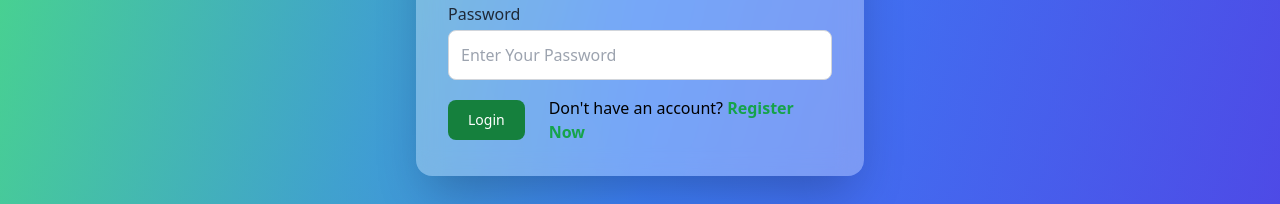
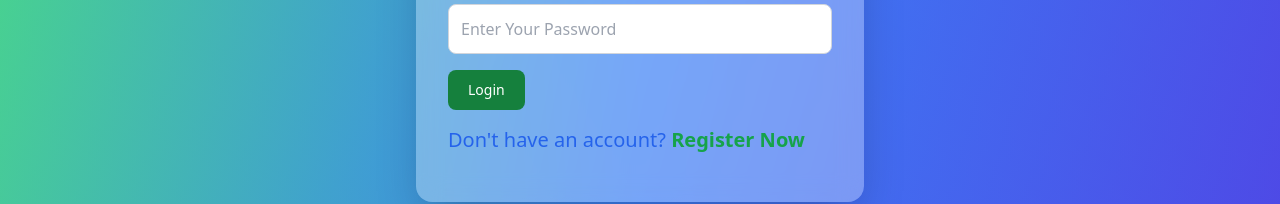
Before and after one commit to MohamedKamal100/E-Commerce, a React (Vite) app: page /#/login in a window 1280 px wide. Shown: the part 484-688 px from the top of the page. Built offline with nearby package versions, Linux system fonts and the light colour scheme; no server answers.

Commit message:
make some styles

```diff
--- a/src/components/Login/Login.jsx
+++ b/src/components/Login/Login.jsx
@@ -243,7 +243,7 @@ export default function Login() {
             )}
           </div>
 
-          <div className="flex items-center gap-6">
+          <div className="sm:flex-col lg:flex-row justify-between items-center gap-6">
             <button
               type="submit"
               className="text-white bg-green-700 hover:bg-green-800 focus:ring-4 focus:outline-none focus:ring-green-300 font-medium rounded-lg text-sm w-full sm:w-auto px-5 py-2.5 text-center flex items-center justify-center"
@@ -274,7 +274,7 @@ export default function Login() {
               )}
             </button>
 
-            <p>
+            <p className="my-4 text-bold text-blue-600 text-xl">
               Don't have an account?{" "}
               <span className="font-semibold">
                 <Link to={"/register"} className="text-green-600 hover:underline">
--- a/src/components/Register/Register.jsx
+++ b/src/components/Register/Register.jsx
@@ -114,9 +114,10 @@
 
 import React, { useState } from "react";
 import { useFormik } from "formik";
-import { useNavigate } from "react-router-dom";
+import { Link, useNavigate } from "react-router-dom";
 import * as Yup from "yup";
 import axios from "axios";
+
 
 export default function Register() {
   let navigate = useNavigate();
@@ -232,6 +233,7 @@ export default function Register() {
             </div>
           ))}
 
+          <div className="flex justify-between items-center">
             <button
               type="submit"
               disabled={isLoading}
@@ -239,6 +241,12 @@ export default function Register() {
             >
               {isLoading ? <i className="fas fa-spinner fa-spin"></i> : "Register"}
             </button>
+            <span className="font-semibold mx-10">
+              <Link to={"/login"} className="hover:text-green-600 hover:underline text-slate-500">
+                Login Now
+              </Link>
+            </span>
+          </div>
         </form>
       </div>
     </div>
```
Lines whose indentation alone changed are shown as unchanged.
